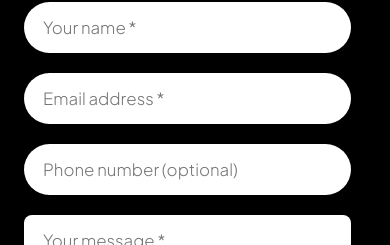
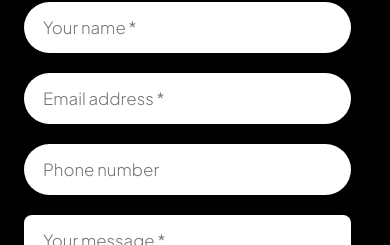
Before and after one commit to federationdesign-design/LHM, a Next.js app: page /contact in a window 390 px wide. Shown: the part 2079-2324 px from the top of the page. Built offline with nearby package versions, Linux system fonts and the light colour scheme; no server answers.

Commit message:
Forms: make phone fields mandatory across all forms (per client request)

```diff
--- a/app/ContactClient.tsx
+++ b/app/ContactClient.tsx
@@ -414,9 +414,10 @@ export default function ContactClient({ variant = 'private' }: ContactClientProp
 
                   <input
                     type="tel"
-                    placeholder={variant === 'corporate' ? 'Phone number *' : 'Phone number (optional)'}
+                    placeholder="Phone number"
                     value={phone}
                     onChange={e => setPhone(e.target.value)}
+                    required
                     maxLength={30}
                     style={inputStyle}
                     className="ct-input"
--- a/app/WellbeingForm.tsx
+++ b/app/WellbeingForm.tsx
@@ -297,7 +297,7 @@ export default function WellbeingForm({
         <div style={{ display: 'flex', flexDirection: 'column', gap: 12, marginBottom: 22 }}>
           <input type="text" placeholder="Name" value={name} onChange={e => setName(e.target.value)} required style={inputStyle} className="intake-input" />
           <input type="email" placeholder="Email" value={email} onChange={e => setEmail(e.target.value)} required style={inputStyle} className="intake-input" />
-          <input type="tel" placeholder="Mobile" value={mobile} onChange={e => setMobile(e.target.value)} style={inputStyle} className="intake-input" />
+          <input type="tel" placeholder="Mobile" value={mobile} onChange={e => setMobile(e.target.value)} required style={inputStyle} className="intake-input" />
         </div>
 
         <div style={{ height: 1, background: 'rgba(255,255,255,0.2)', marginBottom: 22 }} />
--- a/app/corporate/components/CorporateEnquireClient.tsx
+++ b/app/corporate/components/CorporateEnquireClient.tsx
@@ -258,6 +258,7 @@ export default function CorporateEnquireClient() {
                     placeholder="Mobile"
                     value={mobile}
                     onChange={(e) => setMobile(e.target.value)}
+                    required
                     className="intake-input"
                     style={inputStyle}
                     autoComplete="tel"
--- a/app/corporate/components/InlineEnquiryForm.tsx
+++ b/app/corporate/components/InlineEnquiryForm.tsx
@@ -272,6 +272,7 @@ export default function InlineEnquiryForm({
             placeholder="Mobile"
             value={mobile}
             onChange={(e) => setMobile(e.target.value)}
+            required
             className="intake-input"
             style={inputStyle}
             autoComplete="tel"
--- a/app/corporate/components/SecondaryEnquiryModal.tsx
+++ b/app/corporate/components/SecondaryEnquiryModal.tsx
@@ -385,7 +385,7 @@ export default function SecondaryEnquiryModal({
                 />
                 <input
                   type="tel" placeholder="Mobile"
-                  value={mobile} onChange={(e) => setMobile(e.target.value)}
+                  value={mobile} onChange={(e) => setMobile(e.target.value)} required
                   style={inputStyle}
                 />
               </div>
--- a/app/corporate/enquire/CorporateEnquireClient.tsx
+++ b/app/corporate/enquire/CorporateEnquireClient.tsx
@@ -239,6 +239,7 @@ export default function CorporateEnquireClient() {
                     placeholder="Mobile"
                     value={mobile}
                     onChange={(e) => setMobile(e.target.value)}
+                    required
                     className="intake-input"
                     style={inputStyle}
                     autoComplete="tel"
```
